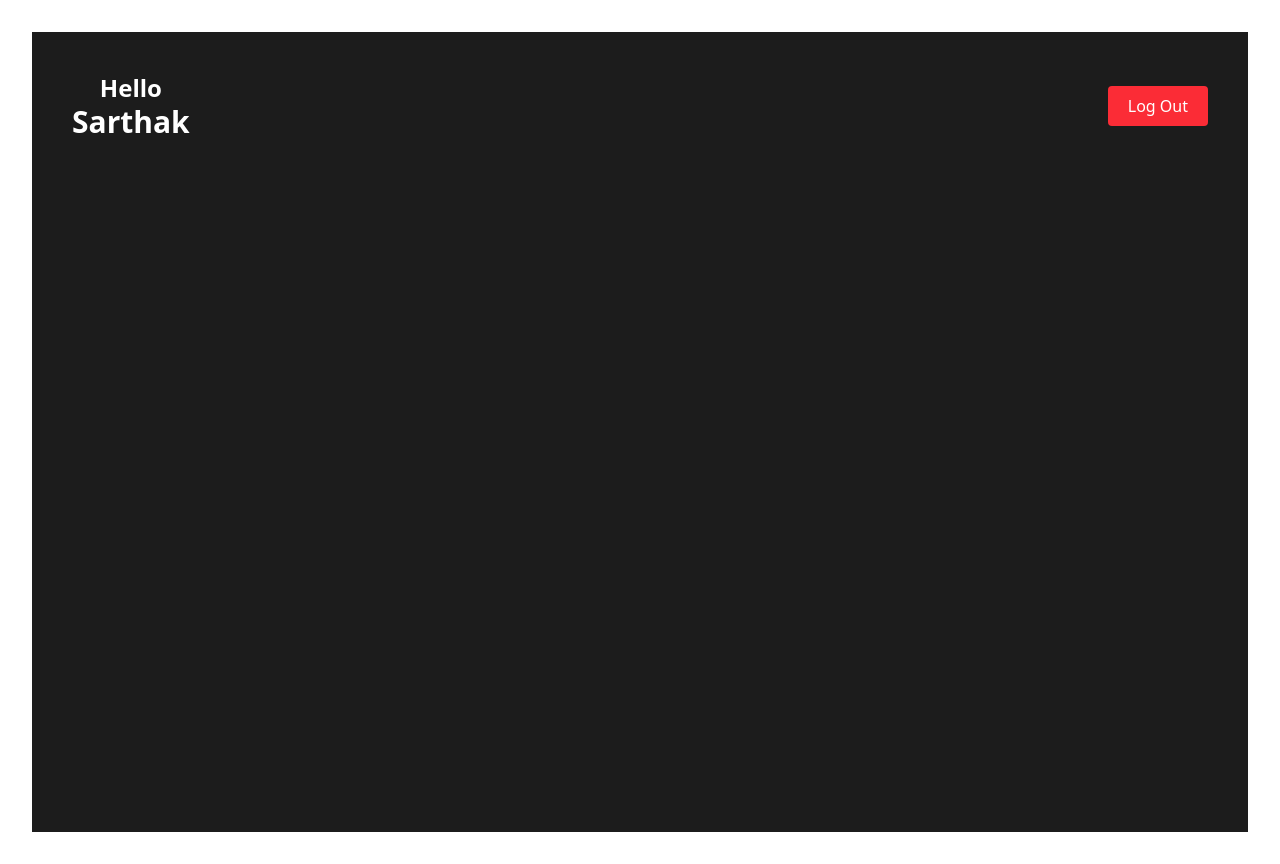
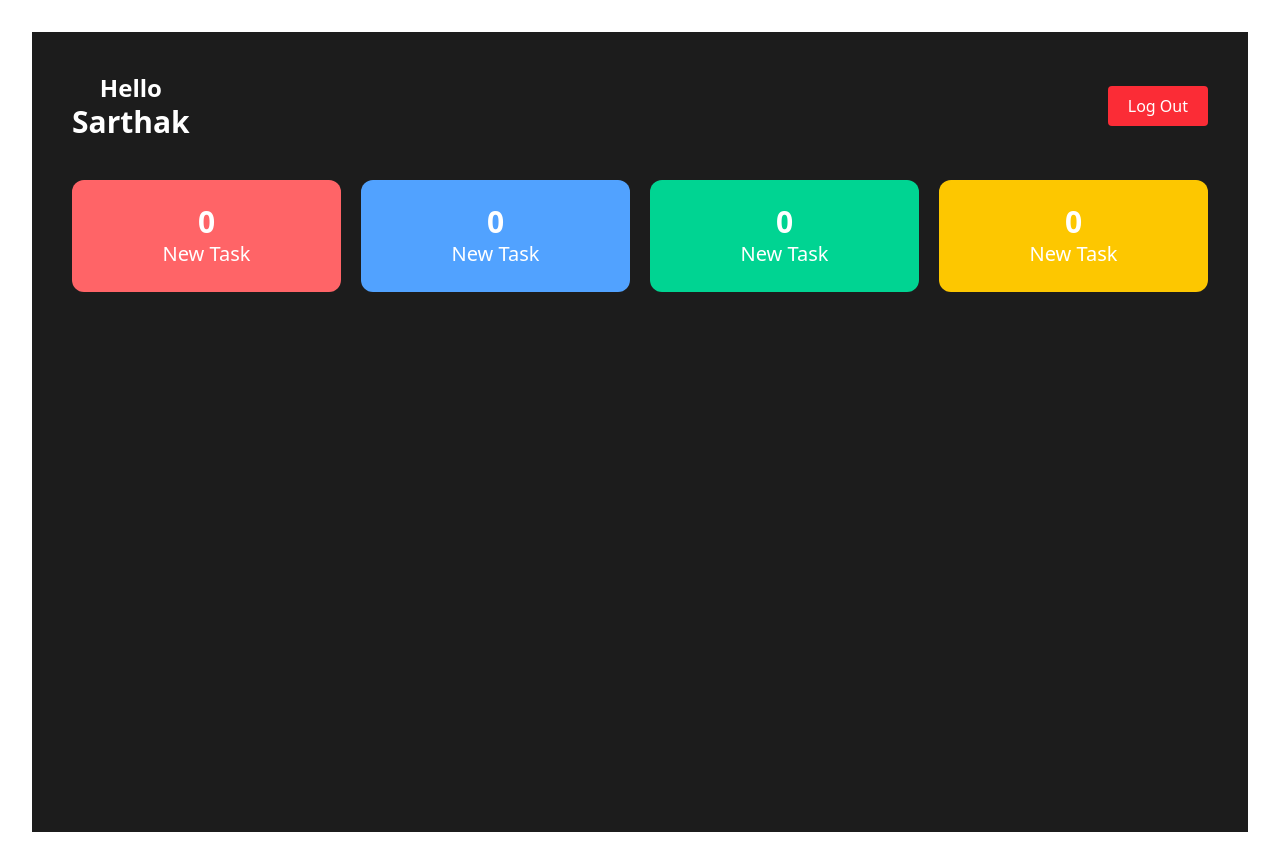
Before and after one commit to themanjeetkr/Employee-Management-System, a React (Vite) app: page / in a window 1280 px wide. Built offline with nearby package versions, Linux system fonts and the light colour scheme.

Commit message:
added task list numbers

```diff
--- a/src/Components/Dashboard.jsx/EmployeeDashboard.jsx
+++ b/src/Components/Dashboard.jsx/EmployeeDashboard.jsx
@@ -1,11 +1,13 @@
 import React from 'react'
 import Header from '../Other/Header'
+import TaskListNumber from '../Other/TaskListNumber'
 
 const EmployeeDashboard = () => {
   return (
     <div className='p-10 bg-[#1c1c1c] text-white h-screen'>
 
     <Header/>
+    <TaskListNumber/>
     </div>
   )
 }
--- a/src/Components/Other/TaskListNumber.jsx
+++ b/src/Components/Other/TaskListNumber.jsx
@@ -2,9 +2,27 @@
 
 const TaskListNumber = () => {
   return (
-    <div className='flex screen'>
+    <div className='flex  mt-10 justify-between gap-5 bg-red screen '>
+       <div className='py-6 px-9 rounded-xl w-[45%] bg-red-400'>
+         <h2 className='text-3xl font-semibold'>0</h2>
+         <h3 className='text-xl font-medium'>New Task </h3>
 
+       </div>
+       <div className='py-6 px-9 rounded-xl w-[45%] bg-blue-400'>
+         <h2 className='text-3xl font-semibold'>0</h2>
+         <h3 className='text-xl font-medium'>New Task </h3>
 
+       </div>
+        <div className='py-6 px-9 rounded-xl w-[45%] bg-emerald-400'>
+         <h2 className='text-3xl font-semibold'>0</h2>
+         <h3 className='text-xl font-medium'>New Task </h3>
+
+       </div>
+        <div className='py-6 px-9 rounded-xl w-[45%] bg-yellow-400'>
+         <h2 className='text-3xl font-semibold'>0</h2>
+         <h3 className='text-xl font-medium'>New Task </h3>
+
+       </div>
     </div>
   )
 }
```
